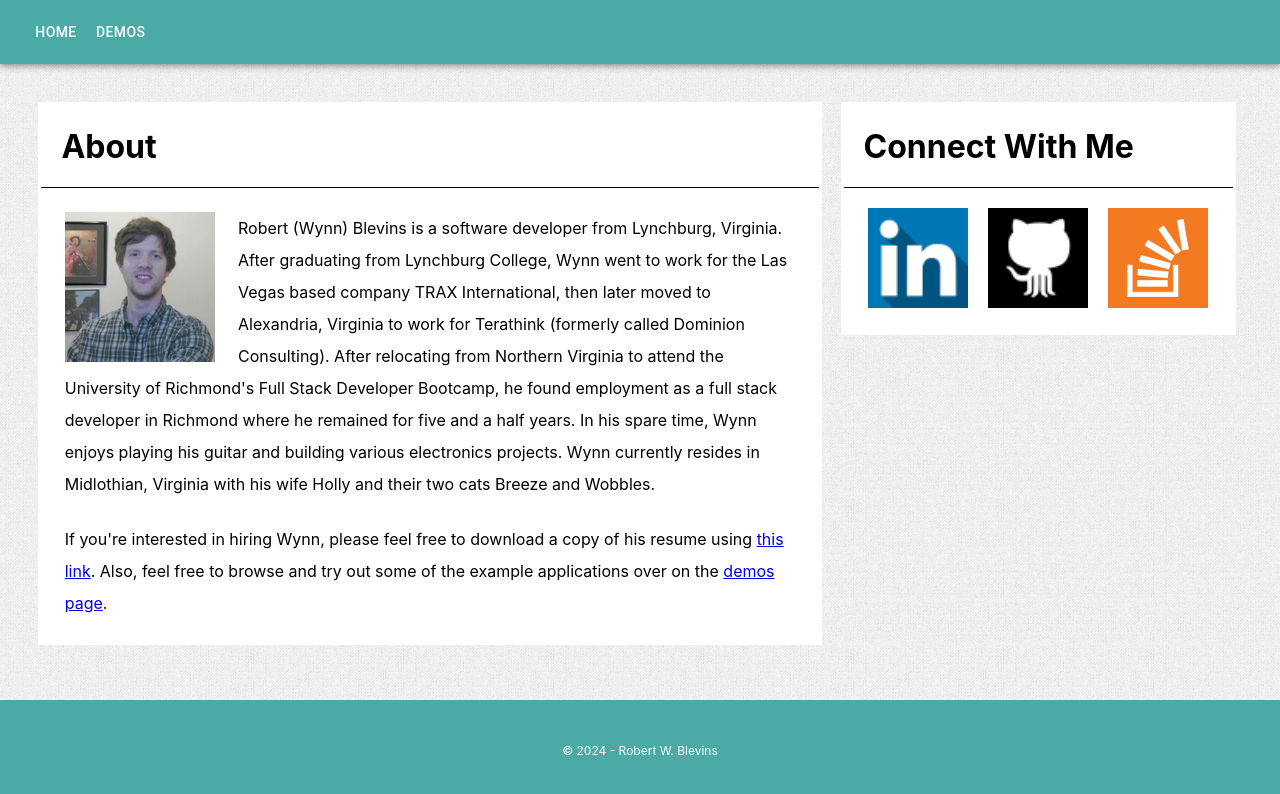
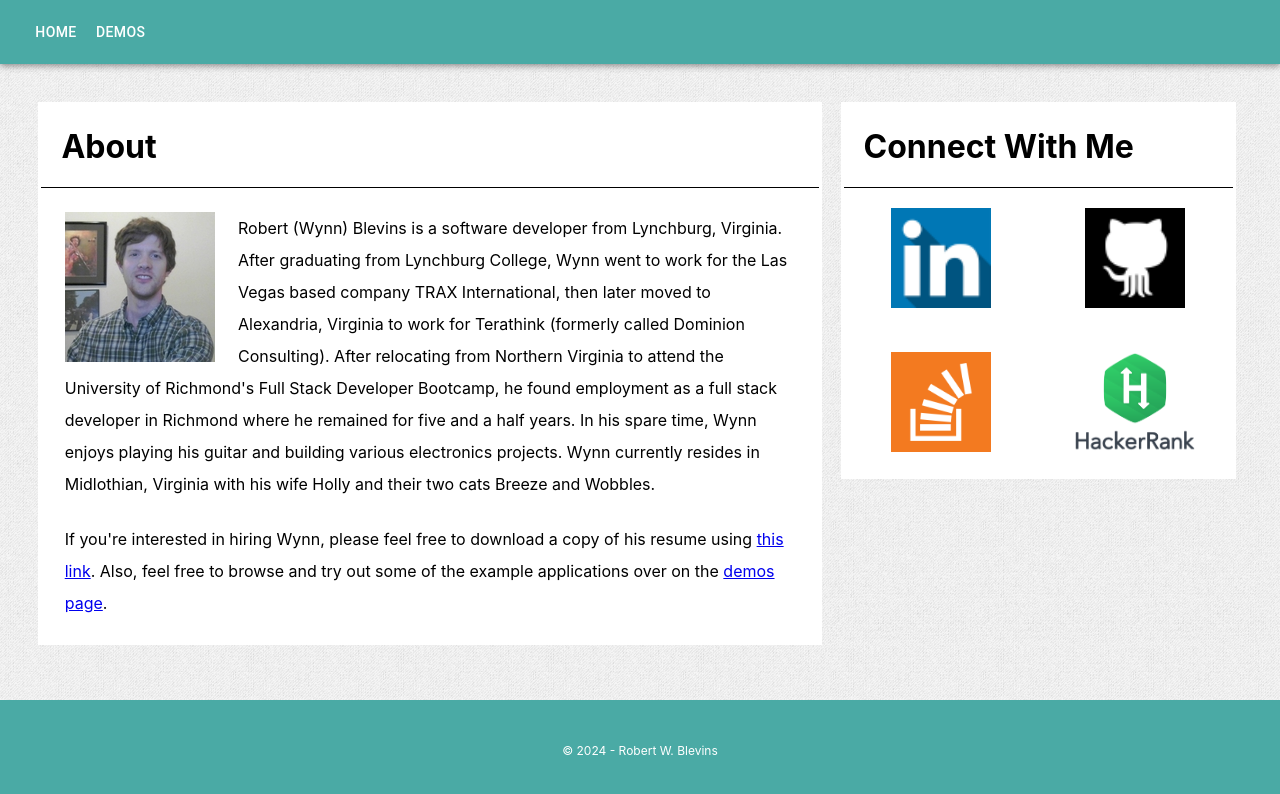
Before and after one commit to wynnblevins/Portfolio, a React (Create React App) app: page / in a window 1280 px wide. Shown: the top 794 px of the page. Built offline with nearby package versions, Linux system fonts and the light colour scheme.

Commit message:
adding hacker rank to connect with me section

```diff
--- a/src/components/ConnectSection/ConnectSection.tsx
+++ b/src/components/ConnectSection/ConnectSection.tsx
@@ -1,8 +1,9 @@
 import React from "react";
-import { withStyles, WithStyles } from "@material-ui/core";
+import { Grid, withStyles, WithStyles } from "@material-ui/core";
 import linkededInLogoImg from "../../images/linkedin_logo_small.png";
 import githubLogoImg from "../../images/github_logo_small.png";
 import stackOverflowLogoImg from "../../images/stackoverflow_logo.png";
+import hackerRankLogo from "../../images/hackerrank-logo.png";
 
 interface ConnectSectionProps extends WithStyles {};
 
@@ -32,15 +33,28 @@ const ConnectSectionBase = (props: ConnectSectionProps) => {
 
   return (
     <div className={classes.connectWrapper}>
+      <Grid container>
+        <Grid item xs={12} sm={12} md={6} xl={3}>
           <a href="https://www.linkedin.com/in/wynn-blevins-93924594/">
             <img className={classes.socialMediaLogo} src={linkededInLogoImg} alt="LinkedIn Logo"></img>
           </a>
+        </Grid>
+        <Grid item xs={12} sm={12} md={6} xl={3}>
           <a href="https://github.com/wynnblevins">
             <img className={classes.socialMediaLogo} src={githubLogoImg} alt="Github Logo"></img>
           </a>
+        </Grid>
+        <Grid item xs={12} sm={12} md={6} xl={3}>
           <a href="https://stackoverflow.com/users/1226768/wynn">
             <img className={classes.socialMediaLogo} src={stackOverflowLogoImg} alt="Stackoverflow Logo"></img>
           </a>
+        </Grid>
+        <Grid item xs={12} sm={12} md={6} xl={3}>
+          <a href="https://www.hackerrank.com/profile/wynnblevins">
+            <img className={classes.socialMediaLogo} src={hackerRankLogo} alt="HackerRank Logo"></img>
+          </a>
+        </Grid>
+      </Grid>
     </div>
   );
 };
--- a/src/pages/Home.tsx
+++ b/src/pages/Home.tsx
@@ -14,7 +14,7 @@ const styles = {
   },
   connectSection: {
     height: "100%",
-    marginRight: "10%"
+    marginRight: "5%"
   }
 }
 
```
Also changed, not shown: src/images/hackerrank-logo.png (added). Lines whose indentation alone changed are shown as unchanged.
